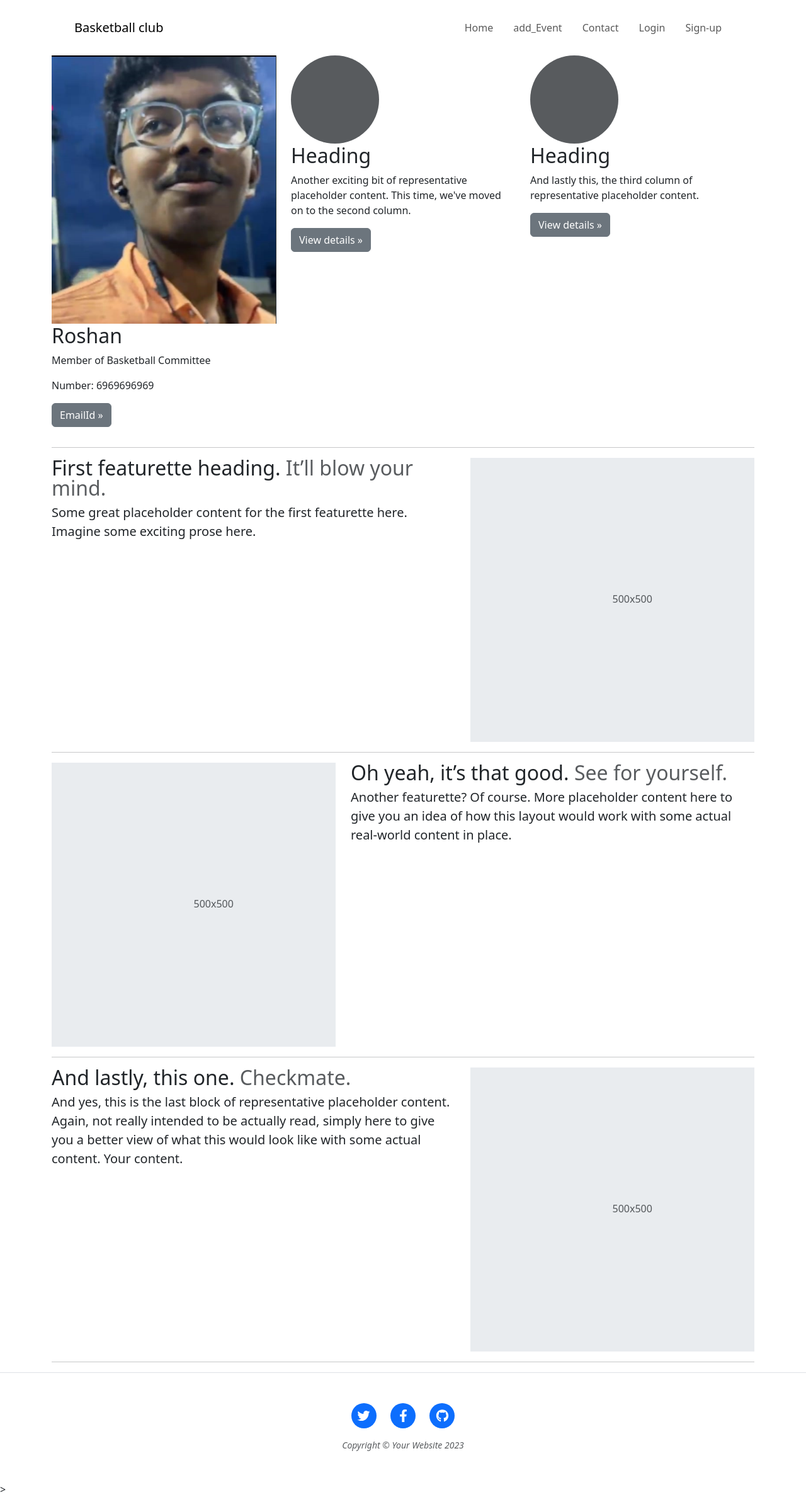
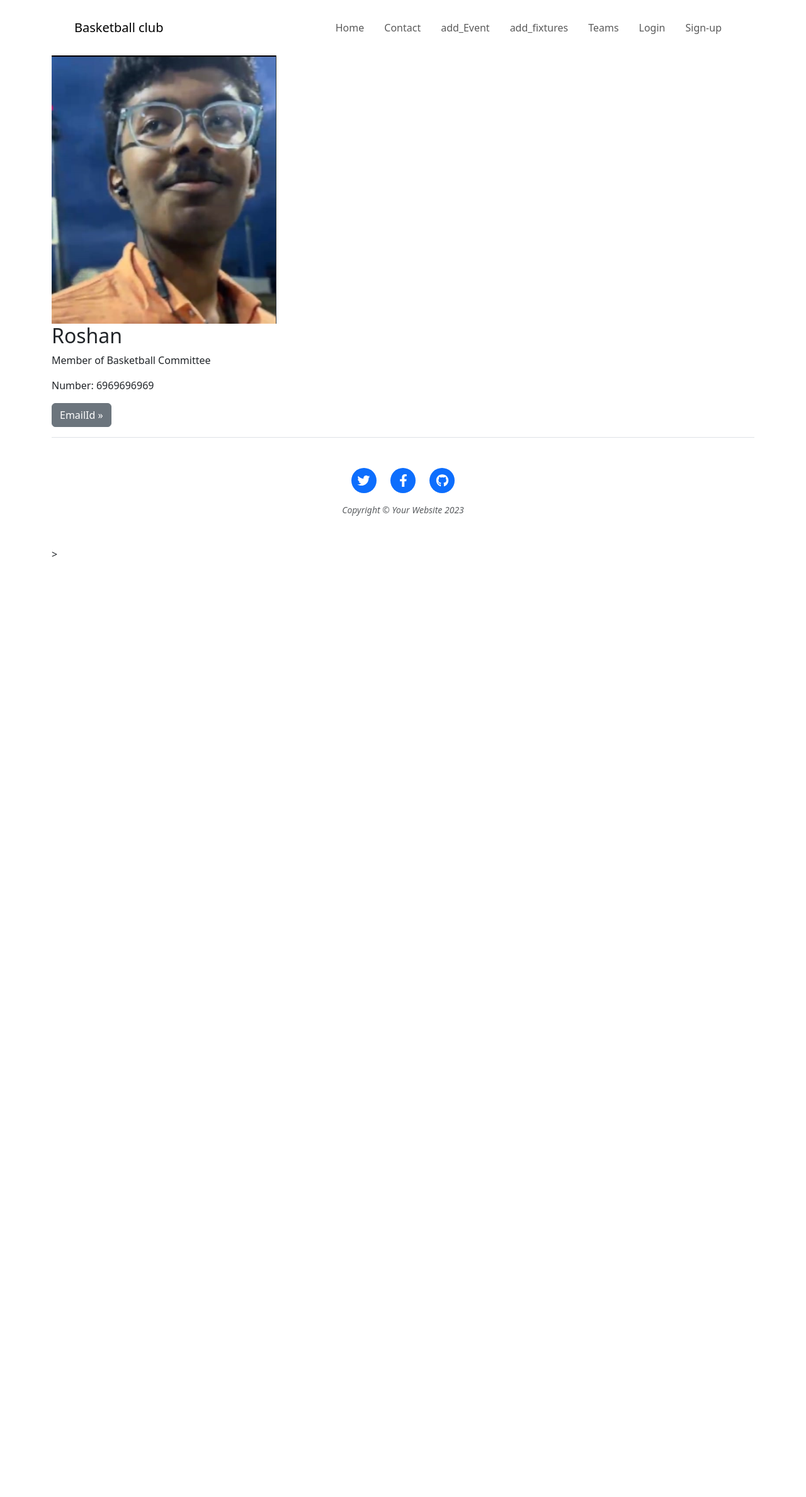
Before and after one commit to ShreyanshTripathy/bb, a Flask app: template website/templates/contact.html in a window 1280 px wide. Shown: the whole page at 63% size. After the commit the page ends 884 px from the top, so only its background shows below. Run offline with Flask 3, Linux system fonts and the light colour scheme; the template is opened without the code that fills it, so the values that code supplies are empty; some libraries are stand-ins or nearby versions.

Commit message:
by shreyansh

```diff
--- a/website/templates/contact.html
+++ b/website/templates/contact.html
@@ -10,62 +10,8 @@
         <p>Number: 6969696969</p>
         <p><a class="btn btn-secondary" href="#">EmailId »</a></p>
       </div><!-- /.col-lg-4 -->
-      <div class="col-lg-4">
-        <svg class="bd-placeholder-img rounded-circle" width="140" height="140" xmlns="http://www.w3.org/2000/svg" role="img" aria-label="Placeholder" preserveAspectRatio="xMidYMid slice" focusable="false"><title>Placeholder</title><rect width="100%" height="100%" fill="var(--bs-secondary-color)"></rect></svg>
-        <h2 class="fw-normal">Heading</h2>
-        <p>Another exciting bit of representative placeholder content. This time, we've moved on to the second column.</p>
-        <p><a class="btn btn-secondary" href="#">View details »</a></p>
-      </div><!-- /.col-lg-4 -->
-      <div class="col-lg-4">
-        <svg class="bd-placeholder-img rounded-circle" width="140" height="140" xmlns="http://www.w3.org/2000/svg" role="img" aria-label="Placeholder" preserveAspectRatio="xMidYMid slice" focusable="false"><title>Placeholder</title><rect width="100%" height="100%" fill="var(--bs-secondary-color)"></rect></svg>
-        <h2 class="fw-normal">Heading</h2>
-        <p>And lastly this, the third column of representative placeholder content.</p>
-        <p><a class="btn btn-secondary" href="#">View details »</a></p>
-      </div><!-- /.col-lg-4 -->
     </div><!-- /.row -->
 
 
-    <!-- START THE FEATURETTES -->
 
-    <hr class="featurette-divider">
-
-    <div class="row featurette">
-      <div class="col-md-7">
-        <h2 class="featurette-heading fw-normal lh-1">First featurette heading. <span class="text-body-secondary">It’ll blow your mind.</span></h2>
-        <p class="lead">Some great placeholder content for the first featurette here. Imagine some exciting prose here.</p>
-      </div>
-      <div class="col-md-5">
-        <svg class="bd-placeholder-img bd-placeholder-img-lg featurette-image img-fluid mx-auto" width="500" height="500" xmlns="http://www.w3.org/2000/svg" role="img" aria-label="Placeholder: 500x500" preserveAspectRatio="xMidYMid slice" focusable="false"><title>Placeholder</title><rect width="100%" height="100%" fill="var(--bs-secondary-bg)"></rect><text x="50%" y="50%" fill="var(--bs-secondary-color)" dy=".3em">500x500</text></svg>
-      </div>
-    </div>
-
-    <hr class="featurette-divider">
-
-    <div class="row featurette">
-      <div class="col-md-7 order-md-2">
-        <h2 class="featurette-heading fw-normal lh-1">Oh yeah, it’s that good. <span class="text-body-secondary">See for yourself.</span></h2>
-        <p class="lead">Another featurette? Of course. More placeholder content here to give you an idea of how this layout would work with some actual real-world content in place.</p>
-      </div>
-      <div class="col-md-5 order-md-1">
-        <svg class="bd-placeholder-img bd-placeholder-img-lg featurette-image img-fluid mx-auto" width="500" height="500" xmlns="http://www.w3.org/2000/svg" role="img" aria-label="Placeholder: 500x500" preserveAspectRatio="xMidYMid slice" focusable="false"><title>Placeholder</title><rect width="100%" height="100%" fill="var(--bs-secondary-bg)"></rect><text x="50%" y="50%" fill="var(--bs-secondary-color)" dy=".3em">500x500</text></svg>
-      </div>
-    </div>
-
-    <hr class="featurette-divider">
-
-    <div class="row featurette">
-      <div class="col-md-7">
-        <h2 class="featurette-heading fw-normal lh-1">And lastly, this one. <span class="text-body-secondary">Checkmate.</span></h2>
-        <p class="lead">And yes, this is the last block of representative placeholder content. Again, not really intended to be actually read, simply here to give you a better view of what this would look like with some actual content. Your content.</p>
-      </div>
-      <div class="col-md-5">
-        <svg class="bd-placeholder-img bd-placeholder-img-lg featurette-image img-fluid mx-auto" width="500" height="500" xmlns="http://www.w3.org/2000/svg" role="img" aria-label="Placeholder: 500x500" preserveAspectRatio="xMidYMid slice" focusable="false"><title>Placeholder</title><rect width="100%" height="100%" fill="var(--bs-secondary-bg)"></rect><text x="50%" y="50%" fill="var(--bs-secondary-color)" dy=".3em">500x500</text></svg>
-      </div>
-    </div>
-
-    <hr class="featurette-divider">
-
-    <!-- /END THE FEATURETTES -->
-
-  </div>
   {%include 'footer.html'%}
--- a/website/templates/header.html
+++ b/website/templates/header.html
@@ -28,8 +28,13 @@
             <div class="collapse navbar-collapse" id="navbarResponsive">
                 <ul class="navbar-nav ms-auto py-4 py-lg-0">
                     <li class="nav-item"><a class="nav-link px-lg-3 py-3 py-lg-4" href="{{url_for('home')}}">Home</a></li>
+                    <li class="nav-item"><a class="nav-link px-lg-3 py-3 py-lg-4" href="{{url_for('contact')}}">Contact</a></li>
+                    <!--only if admin-->
                     <li class="nav-item"><a class="nav-link px-lg-3 py-3 py-lg-4" href="{{url_for('add_Event')}}">add_Event</a></li>
-                    <li class="nav-item"><a class="nav-link px-lg-3 py-3 py-lg-4" href="{{url_for('contact')}}">Contact</a></li>
+                    <li class="nav-item"><a class="nav-link px-lg-3 py-3 py-lg-4" href="{{url_for('add_Event')}}">add_fixtures</a></li>
+                    <li class="nav-item"><a class="nav-link px-lg-3 py-3 py-lg-4" href="{{url_for('add_Event')}}">Teams</a></li>
+                    <!---->
+
                     <li class="nav-item"><a class="nav-link px-lg-3 py-3 py-lg-4" href="">Login</a></li>
 
 
--- a/website/templates/home.html
+++ b/website/templates/home.html
@@ -41,6 +41,8 @@
             <div class="d-flex justify-content-between align-items-center">
               <div class="btn-group">
                 <button type="button" class="btn btn-sm btn-outline-secondary"><a href={{events.buttun_url}}>View</a></button>
+                <!--Only for the admin-->
+                <button type="button" class="btn btn-sm btn-outline-secondary"><a href={{events.buttun_url}}>Edit</a></button>
               </div>
               <small class="text-body-secondary">9 mins</small>
             </div>
```
Also changed, not shown: website/templates/gallery.html (added, +31 -0 lines).
